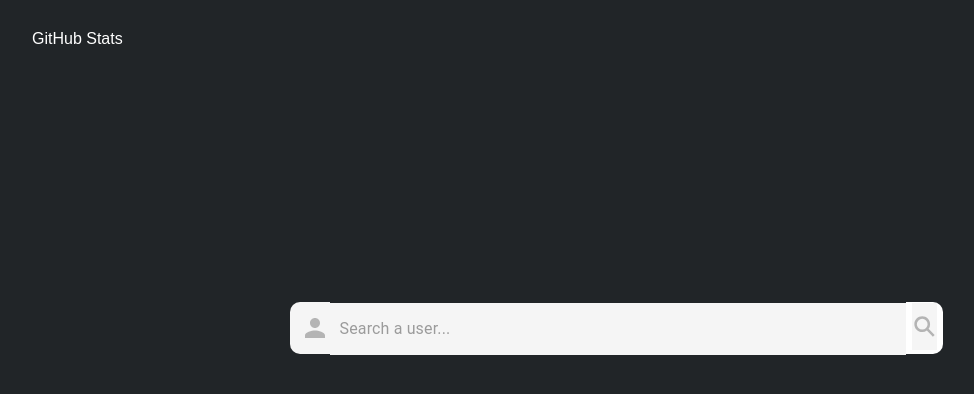
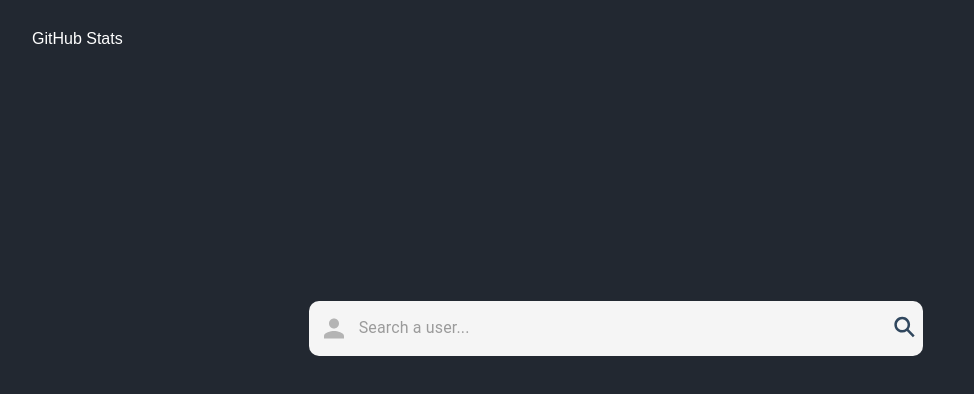
Before and after one commit to X5GuilhermeBR/GitHubStats, a Next.js app: page / in a window 1280 px wide. Shown: the top 394 px of the page, without its empty margins (24-998 px from the left). Built offline with nearby package versions, Linux system fonts and the light colour scheme.

Commit message:
Finish component SearchBar.

```diff
--- a/components/NavBar/styles.js
+++ b/components/NavBar/styles.js
@@ -4,7 +4,7 @@ export const Menu = styled.div`
     ul {
         list-style-type: none;
         overflow: hidden;
-        background-color: #212528;
+        background-color: #222831;
         font-family: Arial, Helvetica, sans-serif;
         font-size: 16px;
     }
--- a/components/SearchBar/index.js
+++ b/components/SearchBar/index.js
@@ -1,40 +1,16 @@
 import React from 'react'
-import { Input, Div } from './styles'
-import { MdPerson } from 'react-icons/md'
-import { IoSearchSharp } from 'react-icons/io5'
+import { Input, Div, MdPerson, IoSearchSharp } from './styles'
 
 const SearchBar = () => {
     return (
         <Div>
-            <MdPerson
-                style={{
-                    backgroundColor: 'whitesmoke',
-                    color: 'B4B4B4 ',
-                    width: '30px',
-                    height: '52px',
-                    paddingLeft: '10px',
-                    borderRadius: '10px 0px 0px 10px',
-                }}
-            />
+            <MdPerson />
             <Input
                 placeholder="Search a user..."
                 disableUnderline={true}
             ></Input>
-            <button
-                style={{
-                    border: 'none',
-                    backgroundColor: 'white',
-                    borderRadius: '0px 10px 10px 0px',
-                }}
-            >
-                <IoSearchSharp
-                    style={{
-                        backgroundColor: 'whitesmoke',
-                        color: 'B4B4B4 ',
-                        width: '25px',
-                        height: '47px',
-                    }}
-                />
+            <button>
+                <IoSearchSharp />
             </button>
         </Div>
     )
--- a/components/SearchBar/styles.js
+++ b/components/SearchBar/styles.js
@@ -1,5 +1,7 @@
 import styled from 'styled-components'
 import { Input as NewInput } from '@material-ui/core'
+import { MdPerson as CustomMdPerson } from 'react-icons/md'
+import { IoSearchSharp as CustomIoSearchSharp } from 'react-icons/io5'
 
 export const Div = styled.div`
     position: relative;
@@ -11,12 +13,37 @@ export const Div = styled.div`
     flex-direction: row;
     flex-wrap: wrap;
     justify-content: center;
+
+    button {
+        border: none;
+        background-color: whitesmoke;
+        border-radius: 0px 10px 10px 0px;
+
+        &:hover {
+            background-color: red;
+        }
+    }
 `
 
 export const Input = styled(NewInput)`
     background-color: whitesmoke;
-    height: 52px;
-    margin-top: 1px;
+    height: 55px;
     padding: 10px;
-    width: 45%;
+    width: 42%;
 `
+
+export const MdPerson = styled(CustomMdPerson)`
+    color: #b4b4b4;
+    background-color: whitesmoke;
+    width: 30px;
+    height: 55px;
+    padding-left: 10px;
+    border-radius: 10px 0px 0px 10px;
+`
+
+export const IoSearchSharp = styled(CustomIoSearchSharp)`
+    background-color: transparent;
+    color: #30475e;
+    width: 25px;
+    height: 50px;
+`
--- a/pages/styles.js
+++ b/pages/styles.js
@@ -5,7 +5,7 @@ const Main = styled.div`
     top: 0;
     left: 0;
     z-index: 11;
-    background-color: #212528;
+    background-color: #222831;
     width: 100%;
     height: 100%;
 `
```
Also changed, not shown: images/bg.png (added).
